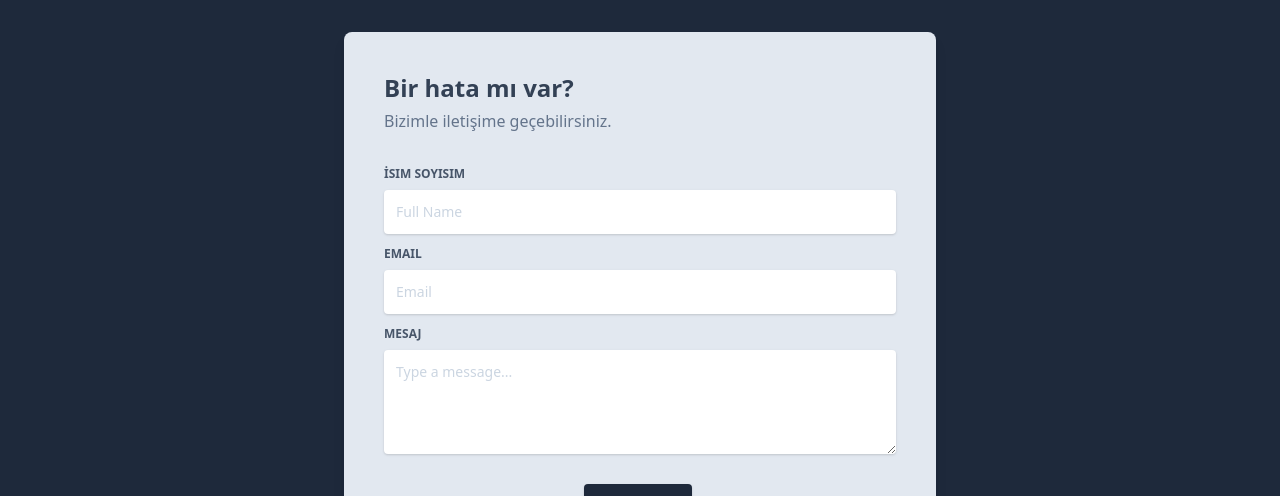
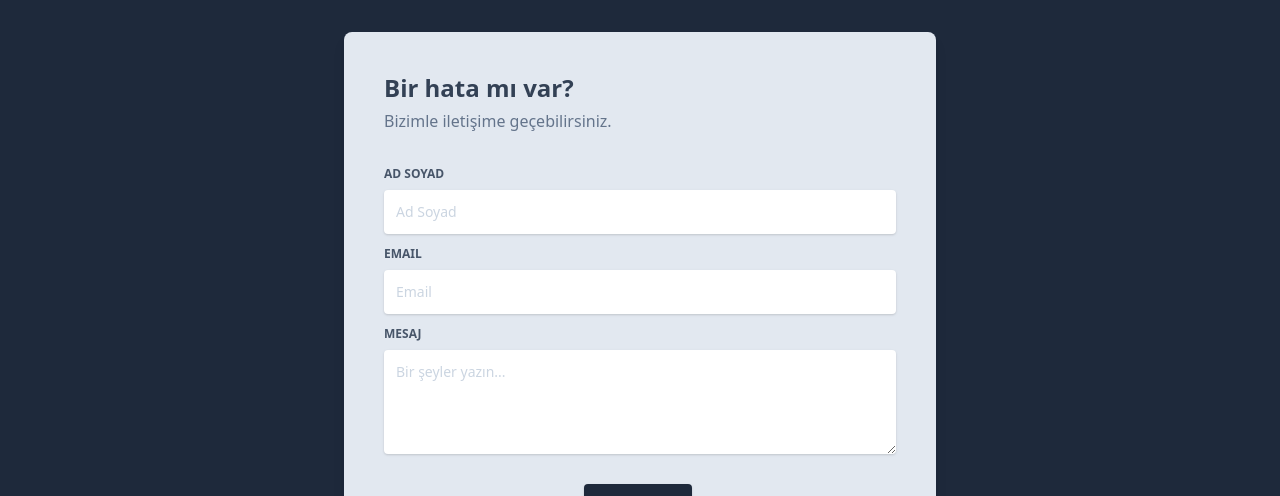
Before and after one commit to Sayeimehtap/ballot-react-app, a React (Create React App) app: page / in a window 1280 px wide. Shown: the part 3349-3845 px from the top of the page. Built offline with nearby package versions, Linux system fonts and the light colour scheme.

Commit message:
iyileştirmeler yapıldı

```diff
--- a/src/components/Cards/CardBarChart.js
+++ b/src/components/Cards/CardBarChart.js
@@ -105,10 +105,10 @@ export default function CardBarChart() {
           <div className="flex flex-wrap items-center">
             <div className="relative w-full max-w-full flex-grow flex-1">
               <h6 className="uppercase text-blueGray-400 mb-1 text-xs font-semibold">
-                Performance
+                Overview
               </h6>
               <h2 className="text-blueGray-700 text-xl font-semibold">
-                Total orders
+                Total Voting
               </h2>
             </div>
           </div>
--- a/src/components/Cards/CardLineChart.js
+++ b/src/components/Cards/CardLineChart.js
@@ -115,7 +115,7 @@ export default function CardLineChart() {
               <h6 className="uppercase text-blueGray-100 mb-1 text-xs font-semibold">
                 Overview
               </h6>
-              <h2 className="text-white text-xl font-semibold">Sales value</h2>
+              <h2 className="text-white text-xl font-semibold">Voting Values</h2>
             </div>
           </div>
         </div>
--- a/src/views/Landing.tsx
+++ b/src/views/Landing.tsx
@@ -531,12 +531,12 @@ class Landing extends React.Component<any, any> {
                           className="block uppercase text-blueGray-600 text-xs font-bold mb-2"
                           htmlFor="full-name"
                         >
-                          İsim Soyisim
+                          Ad Soyad
                       </label>
                         <input
                           type="text"
                           className="border-0 px-3 py-3 placeholder-blueGray-300 text-blueGray-600 bg-white rounded text-sm shadow focus:outline-none focus:ring w-full ease-linear transition-all duration-150"
-                          placeholder="Full Name"
+                          placeholder="Ad Soyad"
                         />
                       </div>
 
@@ -565,7 +565,7 @@ class Landing extends React.Component<any, any> {
                           rows={4}
                           cols={80}
                           className="border-0 px-3 py-3 placeholder-blueGray-300 text-blueGray-600 bg-white rounded text-sm shadow focus:outline-none focus:ring w-full"
-                          placeholder="Type a message..."
+                          placeholder="Bir şeyler yazın..."
                         />
                       </div>
                       <div className="text-center mt-6">
```
